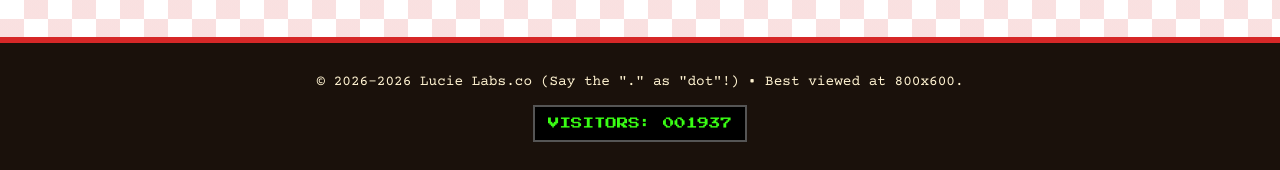
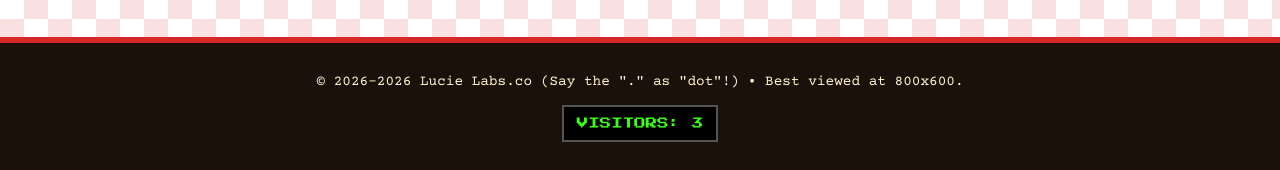
Before and after one commit to LucieThe-fox/lucie-labs, a Flask app: page / in a window 1280 px wide. Shown: the part 2741-2911 px from the top of the page. Run offline with Flask 3, Linux system fonts and the light colour scheme.

Commit message:
Update visitor count in footer

```diff
--- a/lucie_labs_pizza_final/templates/index.html
+++ b/lucie_labs_pizza_final/templates/index.html
@@ -591,7 +591,7 @@
 
   <footer>
     <div>&copy; 2026–2026 Lucie Labs.co (Say the "." as "dot"!) &bull; Best viewed at 800x600.</div>
-    <div class="hit-counter">VISITORS: 001937</div>
+    <div class="hit-counter">VISITORS: 3</div>
   </footer>
 
   <script>
```
